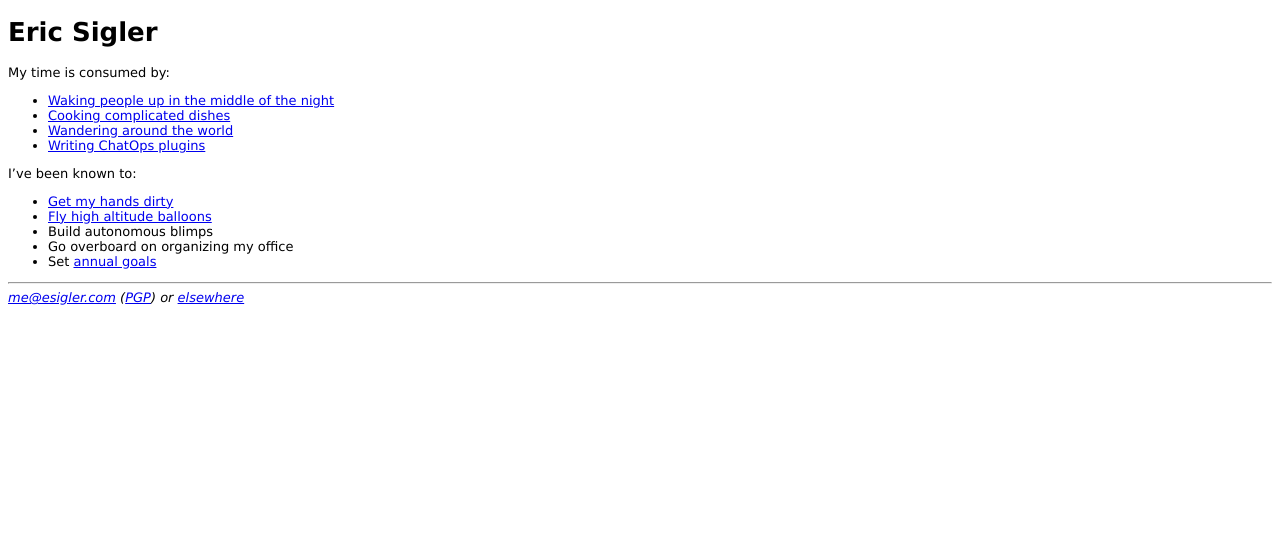
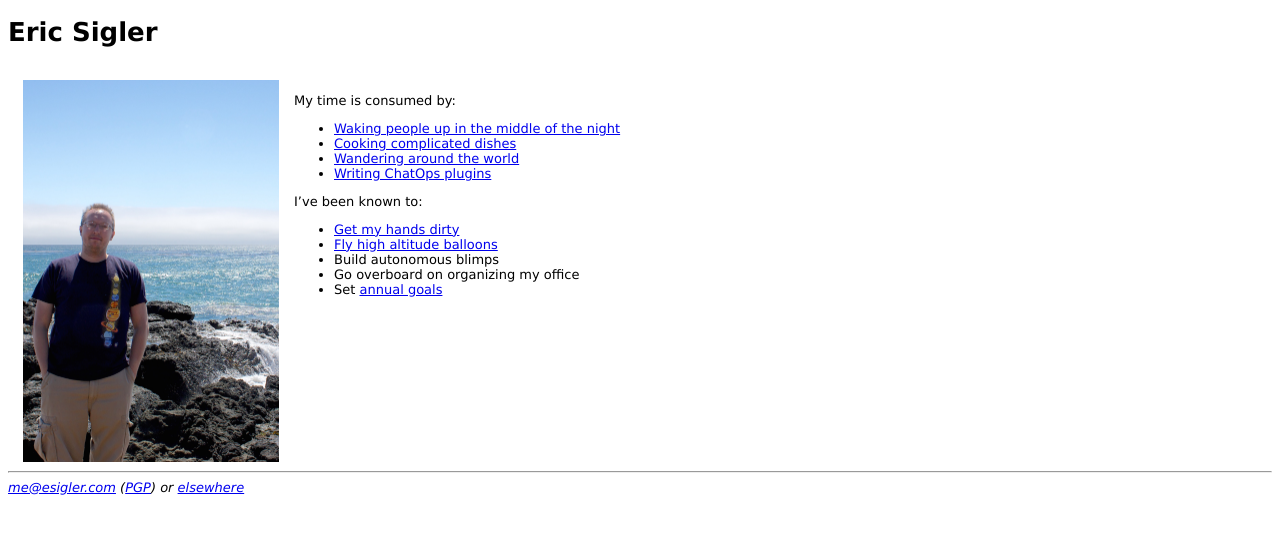
Before and after one commit to esigler/esigler.com, a Jekyll site: the page built from index.markdown, in a window 1280 px wide. Shown: the top 534 px of the page. Built offline with Jekyll 4.4.1, drawn with Linux system fonts in a browser that asks for light colours.

Commit message:
So I should probably have a picture or something.

```diff
--- /dev/null
+++ b/_layouts/homepage.html
@@ -0,0 +1,30 @@
+<!DOCTYPE html>
+<html lang="en">
+  <head>
+    <meta charset="utf-8" />
+    <title>esigler.com - {{ page.title }}</title>
+    <link rel="stylesheet" href="/css/web.css" />
+    <meta name="author" content="Eric Sigler">
+    <link rel="alternate" type="application/atom+xml" title="Feed" href="http://feeds.feedburner.com/esiglerdotcom">
+  </head>
+  <body>
+    <header>
+      <h1>{{ page.heading }}</h1>
+    </header>
+    <div id="content">
+      <div id="photo">
+        <img src="/photos/rocks.jpg" width="256" height="382" />
+      </div>
+      <div id="main-content">
+{{ content }}
+      </div>
+      <div class="clear"></div>
+    </div>
+    <hr />
+    <footer>
+      <address>
+        <a href="mailto:me@esigler.com">me@esigler.com</a> (<a href="/misc/esigler_pub.asc">PGP</a>) or <a href="/contact.html">elsewhere</a>
+      </address>
+    </footer>
+  </body>
+</html>
--- a/css/web.css
+++ b/css/web.css
@@ -2,3 +2,20 @@ body {
   font-family: Verdana, Geneva, sans-serif;
   font-size: small;
 }
+
+#content {
+  padding: 15px 30px 0 0;
+}
+
+#main-content {
+  margin-left: 286px;
+  max-width: 600px;
+}
+
+#photo {
+  width: 256px;
+  float: left;
+  padding: 0 0 0 15px;
+}
+
+.clear { clear: both; }
--- a/index.markdown
+++ b/index.markdown
@@ -1,5 +1,5 @@
 ---
-layout: default
+layout: homepage
 title: homepage
 heading: Eric Sigler
 category: none
```
Also changed, not shown: photos/rocks.jpg (added).
